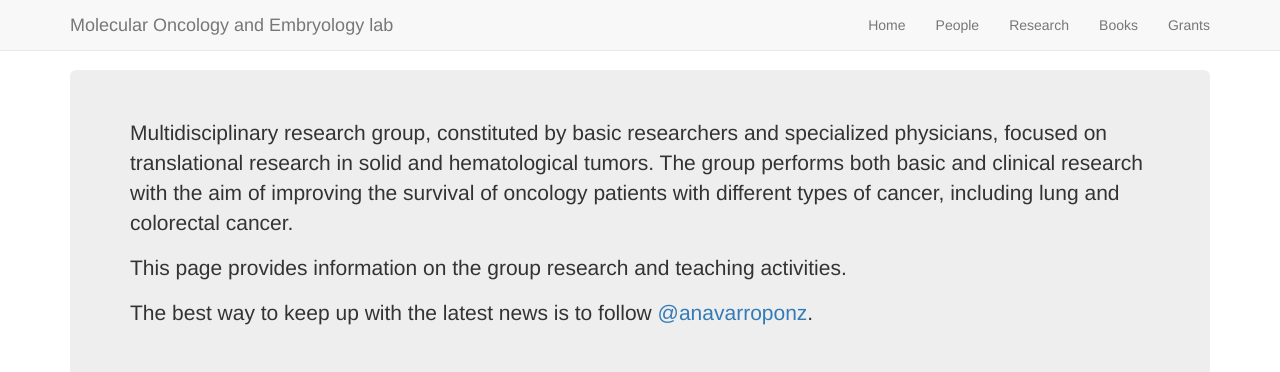
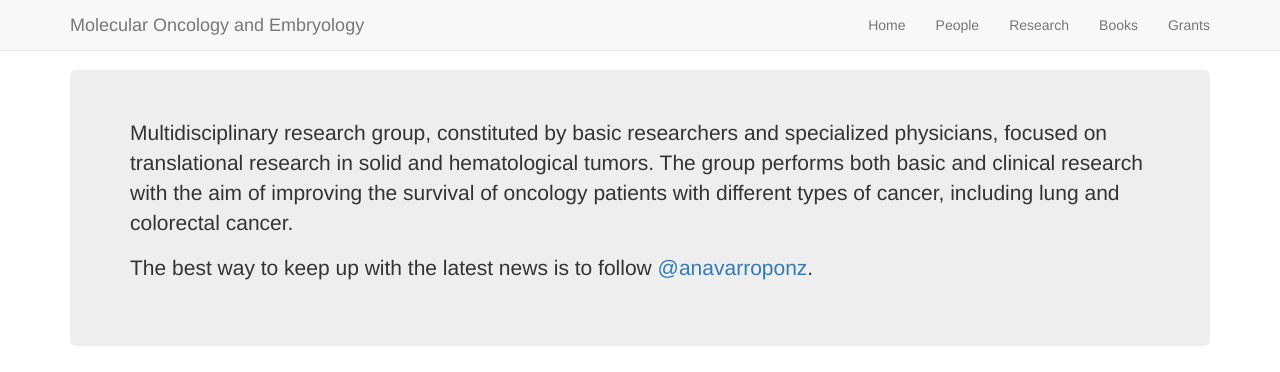
Before and after one commit to AlfonsNavarro/lab, a Jekyll site: the page built from index.html, in a window 1280 px wide, cut to the strip 0-372 px from the top of the page. Built offline with Jekyll 4.4.1, drawn with Linux system fonts in a browser that asks for light colours; nearby versions of some CDN libraries; the list of posts is cut into pages by our own code.

Commit message:
Trec el _lab_ del títol per reduir longitud i redueixo explicació primera pàgina.

```diff
--- a/_config.yml
+++ b/_config.yml
@@ -14,7 +14,7 @@ enforce_ssl: ""
 baseurl: "/"
 
 # Title of website
-title: Molecular Oncology and Embryology lab
+title: Molecular Oncology and Embryology
 
 #Default keywords (used if no keywords are specified on a page basis)
 keywords: Navarro, Alfons, Molecular Oncology and Embryology lab, non-coding RNAs, microRNAs, lncRNAs, piwiRNAs, exosomes, NSCLC
@@ -60,7 +60,7 @@ pretty-url: "bchetty.com"
 disqus:
 
 # Google Analytics Settings
-google_analytics: UA-151564720-1
+google_analytics:
 
 # Set these options as you need (For more information, check Jekyll's site)
 timezone: "Spain"
--- a/index.html
+++ b/index.html
@@ -7,9 +7,6 @@ layout: template1
     <p>
 Multidisciplinary research group, constituted by basic researchers and specialized physicians, focused on translational research in solid and hematological tumors. The group performs both basic and clinical research with the aim of improving the survival of oncology patients with different types of cancer, including lung and colorectal cancer.
 </p>
-
-    <p> This page provides information on the group research and
-      teaching activities.</p>
 
     <p>  The best way to keep up with the latest
       news is to
```
